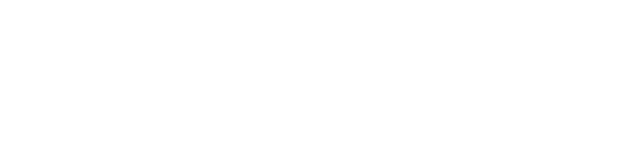
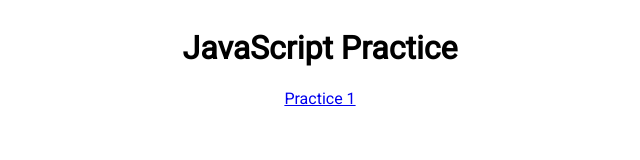
Before and after one commit to KyleBrazelton/javascript-practice, a plain HTML site: page index.html in a window 1280 px wide. Shown: the whole page, without its empty margins (320-960 px from the left). Drawn offline with Linux system fonts and the light colour scheme.

Commit message:
Establish coding practice environment

```diff
--- a/index.html
+++ b/index.html
@@ -4,9 +4,17 @@
     <meta charset="UTF-8">
     <meta http-equiv="X-UA-Compatible" content="IE=edge">
     <meta name="viewport" content="width=device-width, initial-scale=1.0">
+    <link rel="stylesheet" type="text/css" href="styles.css">
     <title>JavaScript Practice</title>
 </head>
 <body>
 
+    <div class="body">
+        <h1 class="main-title">JavaScript Practice</h1>
+           <div class="links">
+           <a href="practice1.html">Practice 1</a>
+           </div>
+    </div>
+
 </body>
 </html>
--- /dev/null
+++ b/practice1.js
@@ -0,0 +1 @@
+console.log(23+97);
--- /dev/null
+++ b/styles.css
@@ -0,0 +1,14 @@
+@import url('https://fonts.googleapis.com/css2?family=Roboto&display=swap');
+
+*{
+    font-family: 'Roboto', sans-serif;
+}
+body {
+    display: flex;
+    justify-content: center;
+    align-items: center;
+}
+.links {
+    display: flex;
+    justify-content: center;
+}
```
Also changed, not shown: practice1.html (added, +17 -0 lines).
